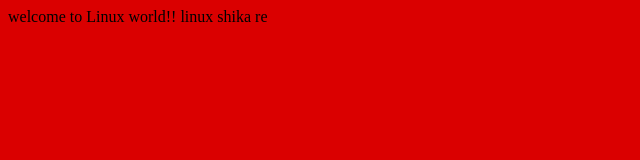
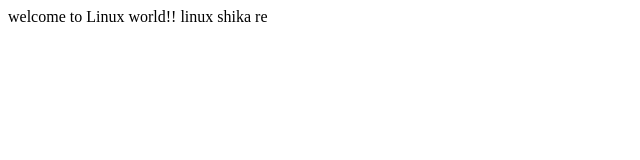
Before and after one commit to dhanajilawand/jenkins_training, a plain HTML site: page index.html in a window 1280 px wide. Shown: the whole page, without its empty margins (0-640 px from the left). Drawn offline with Linux system fonts and the light colour scheme.

Commit message:
fourth change

```diff
--- a/index.html
+++ b/index.html
@@ -1,3 +1,3 @@
-<body bgcolor='dark pink'>
+<body bgcolor='white'>
 welcome to Linux world!! linux shika re
 </body>
```
